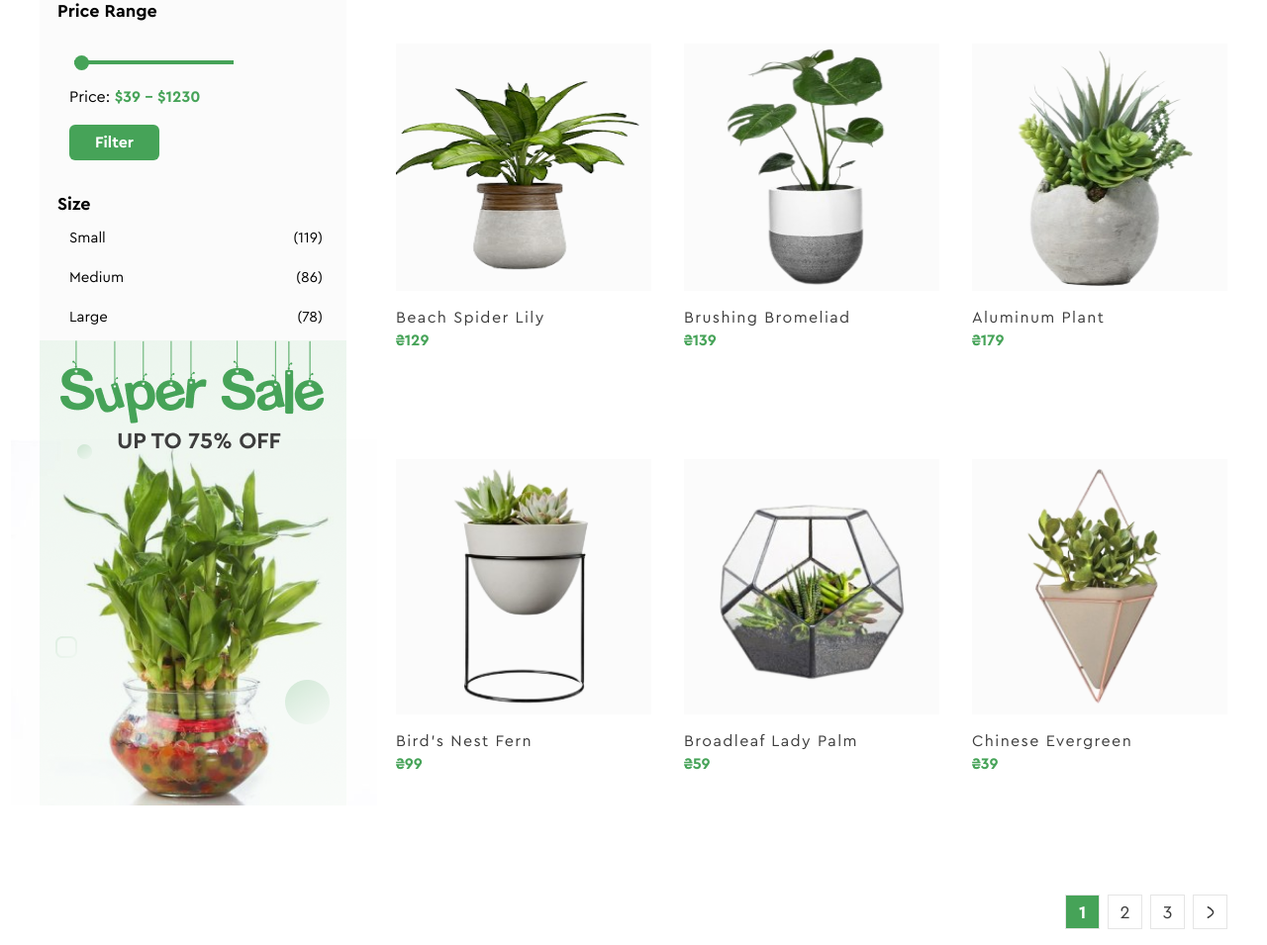
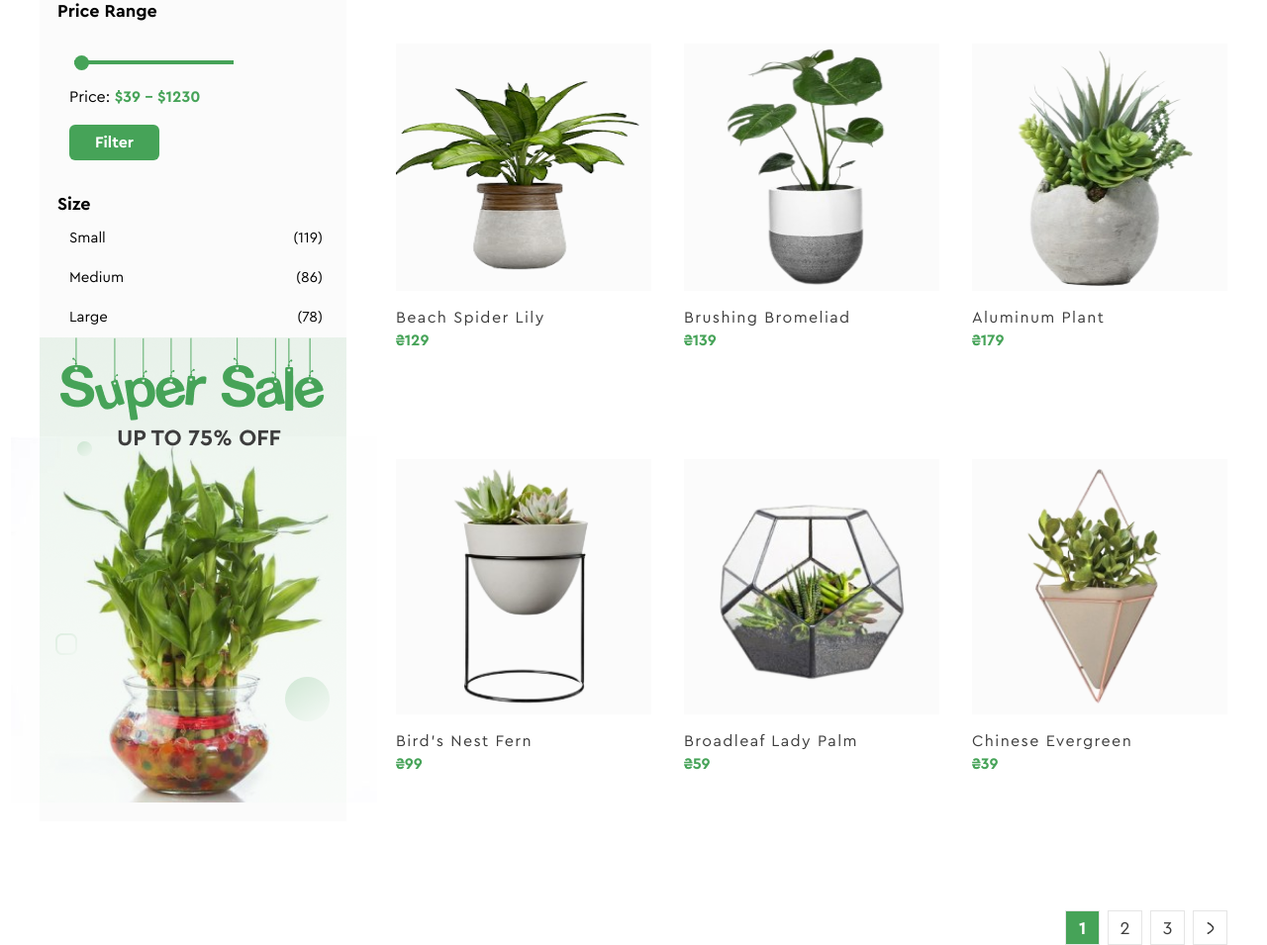
Before and after one commit to oleksiishalak/lesson-7, a plain HTML site: page index.html in a window 1280 px wide. Shown: the part 1031-1986 px from the top of the page at 99% size. Drawn offline with Linux system fonts and the light colour scheme.

Commit message:
Update CSS

```diff
--- a/index.html
+++ b/index.html
@@ -23,10 +23,14 @@
             <li><a href="#" class="nav-link">Blogs</a></li>
         </ul>
     </nav>
+    <div class="login-box">
+      <img src="./assets/icons/search.svg" alt="Search icon">
+      <img src="./assets/icons/shopping-cart.svg" alt="Shopping">
       <a href="registration.html" class="login-btn">
            <svg width="20" height="20" viewBox="0 0 20 20" fill="none" xmlns="http://www.w3.org/2000/svg"><path d="M18.1601 10.1006H8.12598" stroke="white" stroke-width="1.5" stroke-linecap="round" stroke-linejoin="round"/><path d="M15.7212 7.67059L18.1612 10.1006L15.7212 12.5306" stroke="white" stroke-width="1.5" stroke-linecap="round" stroke-linejoin="round"/><path d="M13.6342 6.35826C13.3592 3.37493 12.2425 2.2916 7.80082 2.2916C1.88332 2.2916 1.88332 4.2166 1.88332 9.99993C1.88332 15.7833 1.88332 17.7083 7.80082 17.7083C12.2425 17.7083 13.3592 16.6249 13.6342 13.6416" stroke="white" stroke-width="1.5" stroke-linecap="round" stroke-linejoin="round"/></svg>
           Login
           </a>
+      </div>
 
 </header>
 
@@ -142,7 +146,7 @@
 </aside>
 
 
-<section class="catalog__content">
+<div class="catalog__content">
     <div class="catalog-menu">
       <div class="catalog-menu__filters">
         <a href="#" class="filter-link__active">All Plants</a>
@@ -170,7 +174,7 @@
          <div class="product-card__icons">
          <img src="./assets/icons/shopping.svg" alt="">
          <img src="./assets/icons/heart.svg" alt="">
-         <img src="./assets/icons/frame.svg" alt="">
+         <img src="./assets/icons/search.svg" alt="">
       </div>
         <h3 class="product-card__title">Angel Wing Begonia</h3>
         <p class="product-card__price">₴169</p>
@@ -212,15 +216,14 @@
         <p class="product-card__price">₴39</p>
       </div>
   </div>
+</section>
 
-    <div class="catalog__pagination">
+      <div class="catalog__pagination container">
       <button class="pagination__btn pagination__btn-active">1</button>
       <button class="pagination__btn">2</button>
       <button class="pagination__btn">3</button>
      <button class="pagination__btn"><img src="./assets/icons/arrow-right.svg" alt=""></button>
      </div>
-  </section>
-    </section>
 
 
 
--- a/styles/index.css
+++ b/styles/index.css
@@ -62,6 +62,11 @@ body {
   height: 3px;
   background-color: #46a358;
   width: 100%;
+}
+
+.login-box {
+  display: flex;
+  gap: 30px;
 }
 
 .login-btn {
@@ -168,9 +173,9 @@ h1 {
 .catalog__sidebar {
   background-color: #FBFBFB;
   width: 310px;
-  height: 774px;
   padding: 14px 24px 19px 18px;
   display: flex;
+  justify-content: stretch;
   flex-direction: column;
 }
 
@@ -224,7 +229,6 @@ h1 {
   font-weight: 700;
 }
 
-
 .range {
   appearance: none;
   width: 161px;
@@ -253,10 +257,10 @@ h1 {
 }
 
 .catalog__banner {
-  text-align: center;
-  margin-top: 3px;
-  display: inline-block;
-  margin-left: -47px;
+  display: flex;
+  align-self: flex-end;
+  margin-right: 47px;
+  width: 100%;
 }
 
 .catalog-menu {
```
Also changed, not shown: assets/icons/search.svg (renamed from assets/icons/frame.svg), assets/icons/shopping-cart.svg (added). Lines whose indentation alone changed are shown as unchanged.
